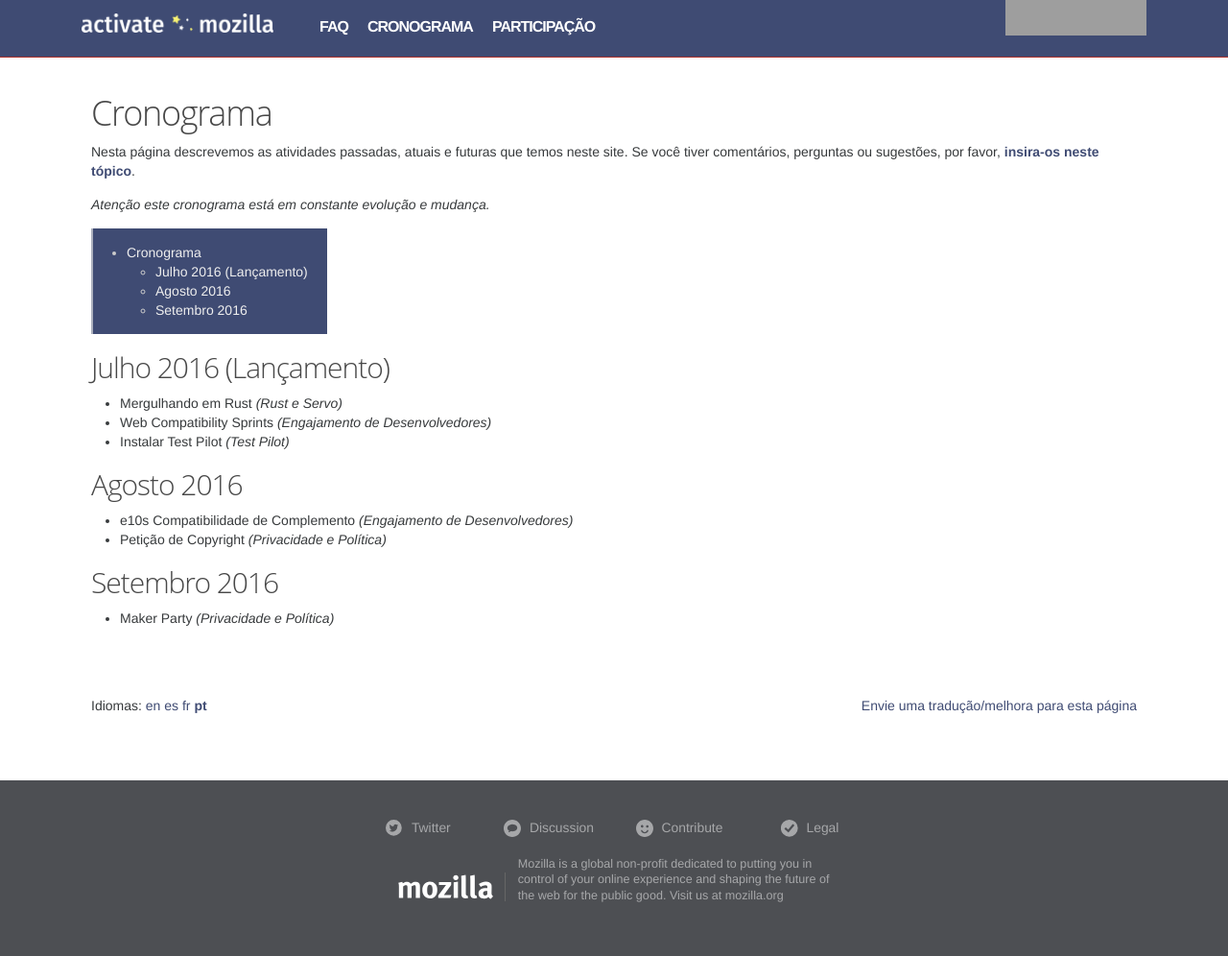
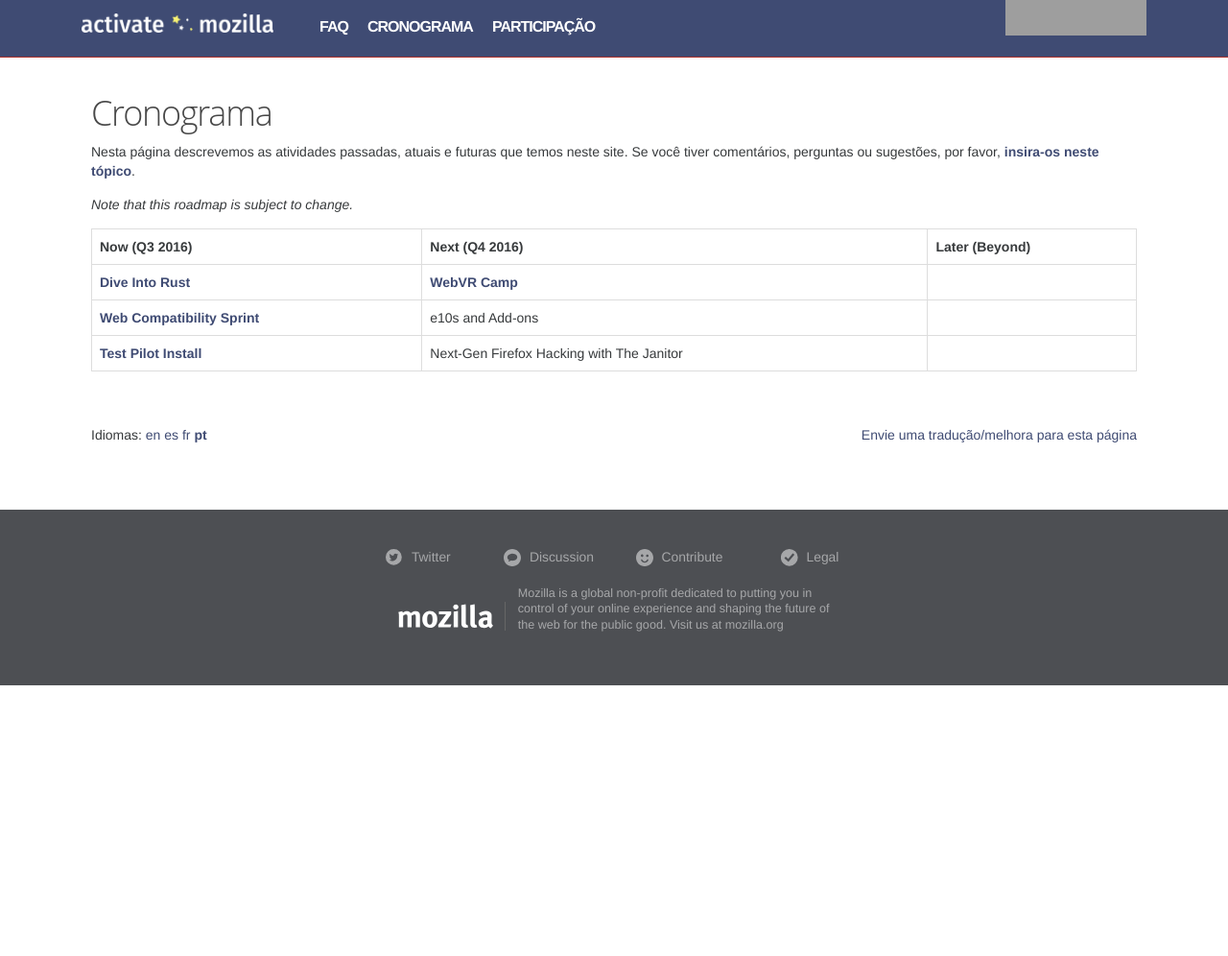
Before and after one commit to mozilla/activate.mozilla.community, a Jekyll site: the page built from _pages/pt/roadmap.md, in a window 1280 px wide. Shown: the whole page at 96% size. Built offline with Jekyll 4.4.1, drawn with Linux system fonts in a browser that asks for light colours; some web fonts are replaced; after the commit the page ends 900 px from its top, so only the background shows below that; grey boxes are pictures that could not be loaded.

Commit message:
Issue #33: Roadmap changes to all locales

```diff
--- a/_pages/pt/roadmap.md
+++ b/_pages/pt/roadmap.md
@@ -10,22 +10,10 @@
 
 Nesta página descrevemos as atividades passadas, atuais e futuras que temos neste site. Se você tiver comentários, perguntas ou sugestões, por favor, [insira-os neste tópico](https://discourse.mozilla-community.org/t/activate-mozilla-roadmap/10068).
 
-*Atenção este cronograma está em constante evolução e mudança.*
+*Note that this roadmap is subject to change.*
 
-* TOC
-{:toc}
-
-## Julho 2016 (Lançamento)
-
-* Mergulhando em Rust *(Rust e Servo)*
-* Web Compatibility Sprints *(Engajamento de Desenvolvedores)*
-* Instalar Test Pilot *(Test Pilot)*
-
-## Agosto 2016
-
-* e10s Compatibilidade de Complemento *(Engajamento de Desenvolvedores)*
-* Petição de Copyright *(Privacidade e Política)*
-
-## Setembro 2016
-
-* Maker Party *(Privacidade e Política)*
+| Now (Q3 2016)  | Next (Q4 2016)   | Later (Beyond) |
+| --- | --- | --- |
+| [Dive Into Rust](https://activate.mozilla.community/pt/developer-engagement/rust-hack/) | [WebVR Camp](https://activate.mozilla.community/developer-engagement/pt/webvr-camp/) |     |
+| [Web Compatibility Sprint](https://activate.mozilla.community/pt/developer-engagement/webcompat-sprint/) | e10s and Add-ons |     |
+| [Test Pilot Install](https://activate.mozilla.community/pt/experiments/test-pilot/) | Next-Gen Firefox Hacking with The Janitor |     |
```
Also changed, not shown: _pages/es/roadmap.md (+6 -18 lines), _pages/fr/roadmap.md (+6 -18 lines).
